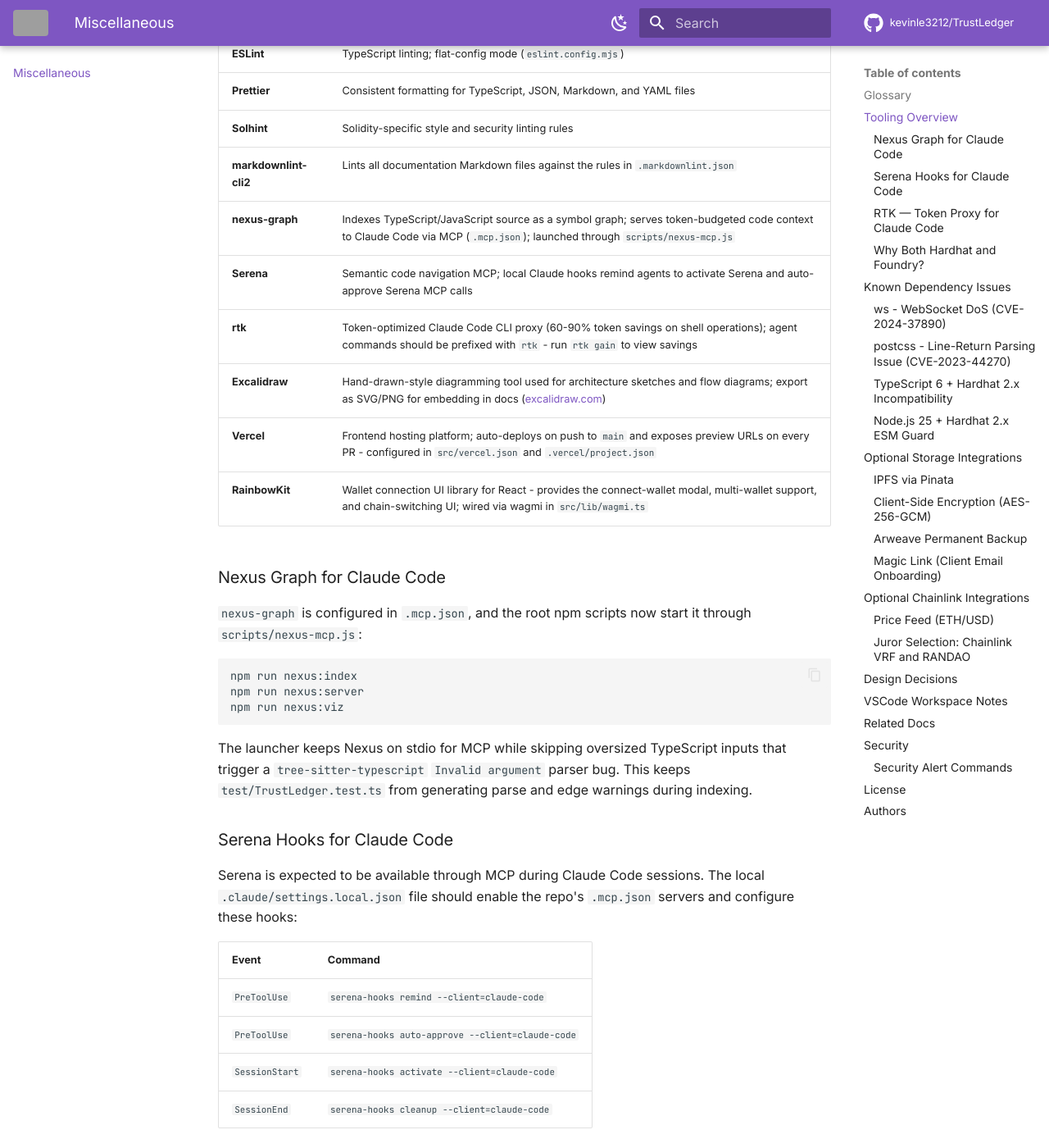
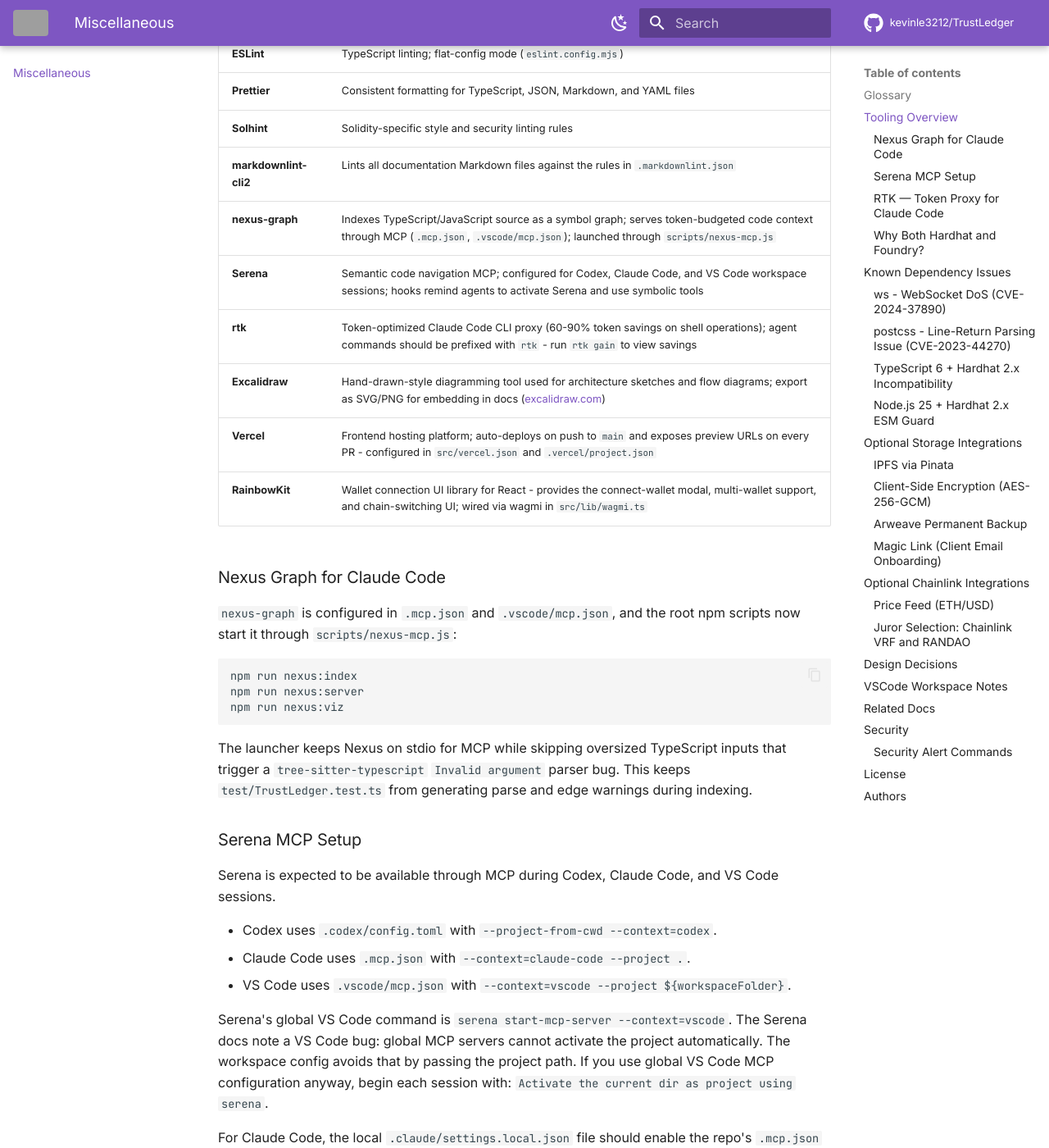
Before and after one commit to kevinle3212/TrustLedger, an MkDocs documentation site: the page built from docs/MISCELLANEOUS.md, in a window 1280 px wide and 1400 px high, scrolled down 2422 px. Shown: the whole window at 82% size. Built offline with MkDocs 1.6.1 and Material for MkDocs 9.7.7, drawn with Linux system fonts in a browser that asks for light colours; comment, search, counter and statistics services are not loaded; some of the changed text lies outside the part shown; grey boxes are pictures that could not be loaded.

````diff
--- a/docs/MISCELLANEOUS.md
+++ b/docs/MISCELLANEOUS.md
@@ -35,28 +35,28 @@ Supplementary notes that don't belong in any single other document.
 
 ## Tooling Overview
 
-| Tool                  | Role                                                                                                                                                                     |
-| --------------------- | ------------------------------------------------------------------------------------------------------------------------------------------------------------------------ |
-| **Hardhat 2.x**       | Local EVM node, TypeScript deployment scripts, integration test runner (Mocha/Chai/ethers.js)                                                                            |
-| **Foundry (forge)**   | Solidity-native unit tests, fuzz tests, gas reports, `forge fmt` / `forge build`, and `forge script` for testnet deployment                                              |
-| **TypeChain**         | Generates TypeScript types from Hardhat-compiled ABIs so test code is fully type-safe                                                                                    |
-| **Husky**             | Runs `npm run lint` before every commit and `commitlint` against the commit message via git hooks                                                                        |
-| **commitlint**        | Enforces Conventional Commits (`feat:`, `fix:`, `docs:`, `chore:`, etc.) on every commit message                                                                         |
-| **ESLint**            | TypeScript linting; flat-config mode (`eslint.config.mjs`)                                                                                                               |
-| **Prettier**          | Consistent formatting for TypeScript, JSON, Markdown, and YAML files                                                                                                     |
-| **Solhint**           | Solidity-specific style and security linting rules                                                                                                                       |
-| **markdownlint-cli2** | Lints all documentation Markdown files against the rules in `.markdownlint.json`                                                                                         |
-| **nexus-graph**       | Indexes TypeScript/JavaScript source as a symbol graph; serves token-budgeted code context to Claude Code via MCP (`.mcp.json`); launched through `scripts/nexus-mcp.js` |
-| **Serena**            | Semantic code navigation MCP; local Claude hooks remind agents to activate Serena and auto-approve Serena MCP calls                                                      |
-| **rtk**               | Token-optimized Claude Code CLI proxy (60-90% token savings on shell operations); agent commands should be prefixed with `rtk` - run `rtk gain` to view savings          |
-| **Excalidraw**        | Hand-drawn-style diagramming tool used for architecture sketches and flow diagrams; export as SVG/PNG for embedding in docs ([excalidraw.com](https://excalidraw.com))   |
-| **Vercel**            | Frontend hosting platform; auto-deploys on push to `main` and exposes preview URLs on every PR - configured in `src/vercel.json` and `.vercel/project.json`              |
-| **RainbowKit**        | Wallet connection UI library for React - provides the connect-wallet modal, multi-wallet support, and chain-switching UI; wired via wagmi in `src/lib/wagmi.ts`          |
+| Tool                  | Role                                                                                                                                                                              |
+| --------------------- | --------------------------------------------------------------------------------------------------------------------------------------------------------------------------------- |
+| **Hardhat 2.x**       | Local EVM node, TypeScript deployment scripts, integration test runner (Mocha/Chai/ethers.js)                                                                                     |
+| **Foundry (forge)**   | Solidity-native unit tests, fuzz tests, gas reports, `forge fmt` / `forge build`, and `forge script` for testnet deployment                                                       |
+| **TypeChain**         | Generates TypeScript types from Hardhat-compiled ABIs so test code is fully type-safe                                                                                             |
+| **Husky**             | Runs `npm run lint` before every commit and `commitlint` against the commit message via git hooks                                                                                 |
+| **commitlint**        | Enforces Conventional Commits (`feat:`, `fix:`, `docs:`, `chore:`, etc.) on every commit message                                                                                  |
+| **ESLint**            | TypeScript linting; flat-config mode (`eslint.config.mjs`)                                                                                                                        |
+| **Prettier**          | Consistent formatting for TypeScript, JSON, Markdown, and YAML files                                                                                                              |
+| **Solhint**           | Solidity-specific style and security linting rules                                                                                                                                |
+| **markdownlint-cli2** | Lints all documentation Markdown files against the rules in `.markdownlint.json`                                                                                                  |
+| **nexus-graph**       | Indexes TypeScript/JavaScript source as a symbol graph; serves token-budgeted code context through MCP (`.mcp.json`, `.vscode/mcp.json`); launched through `scripts/nexus-mcp.js` |
+| **Serena**            | Semantic code navigation MCP; configured for Codex, Claude Code, and VS Code workspace sessions; hooks remind agents to activate Serena and use symbolic tools                    |
+| **rtk**               | Token-optimized Claude Code CLI proxy (60-90% token savings on shell operations); agent commands should be prefixed with `rtk` - run `rtk gain` to view savings                   |
+| **Excalidraw**        | Hand-drawn-style diagramming tool used for architecture sketches and flow diagrams; export as SVG/PNG for embedding in docs ([excalidraw.com](https://excalidraw.com))            |
+| **Vercel**            | Frontend hosting platform; auto-deploys on push to `main` and exposes preview URLs on every PR - configured in `src/vercel.json` and `.vercel/project.json`                       |
+| **RainbowKit**        | Wallet connection UI library for React - provides the connect-wallet modal, multi-wallet support, and chain-switching UI; wired via wagmi in `src/lib/wagmi.ts`                   |
 
 ### Nexus Graph for Claude Code
 
-`nexus-graph` is configured in `.mcp.json`, and the root npm scripts now start
-it through `scripts/nexus-mcp.js`:
+`nexus-graph` is configured in `.mcp.json` and `.vscode/mcp.json`, and the root
+npm scripts now start it through `scripts/nexus-mcp.js`:
 
 ```bash
 npm run nexus:index
@@ -69,11 +69,24 @@ inputs that trigger a `tree-sitter-typescript` `Invalid argument` parser bug.
 This keeps `test/TrustLedger.test.ts` from generating parse and edge warnings
 during indexing.
 
-### Serena Hooks for Claude Code
+### Serena MCP Setup
 
-Serena is expected to be available through MCP during Claude Code sessions. The
-local `.claude/settings.local.json` file should enable the repo's `.mcp.json`
-servers and configure these hooks:
+Serena is expected to be available through MCP during Codex, Claude Code, and VS
+Code sessions.
+
+- Codex uses `.codex/config.toml` with `--project-from-cwd --context=codex`.
+- Claude Code uses `.mcp.json` with `--context=claude-code --project .`.
+- VS Code uses `.vscode/mcp.json` with
+  `--context=vscode --project ${workspaceFolder}`.
+
+Serena's global VS Code command is `serena start-mcp-server --context=vscode`.
+The Serena docs note a VS Code bug: global MCP servers cannot activate the
+project automatically. The workspace config avoids that by passing the project
+path. If you use global VS Code MCP configuration anyway, begin each session
+with: `Activate the current dir as project using serena`.
+
+For Claude Code, the local `.claude/settings.local.json` file should enable the
+repo's `.mcp.json` servers and configure these hooks:
 
 | Event          | Command                                          |
 | -------------- | ------------------------------------------------ |
@@ -87,6 +100,34 @@ Verify with:
 ```bash
 command -v serena-hooks
 serena-hooks --help
+```
+
+For VS Code, Serena recommends the same hook family in
+`~/.copilot/hooks/serena-hooks.json`:
+
+```json
+{
+    "hooks": {
+        "PreToolUse": [
+            {
+                "type": "command",
+                "command": "serena-hooks remind --client=vscode"
+            }
+        ],
+        "SessionStart": [
+            {
+                "type": "command",
+                "command": "serena-hooks activate --client=vscode"
+            }
+        ],
+        "Stop": [
+            {
+                "type": "command",
+                "command": "serena-hooks cleanup --client=vscode"
+            }
+        ]
+    }
+}
 ```
 
 ### RTK — Token Proxy for Claude Code
````
Also changed, not shown: docs/CONTRIBUTING.md (+30 -10 lines), src/app/globals.css (+159 -19 lines), src/components/LocaleSwitcher.tsx (+110 -24 lines), 13 other files.
